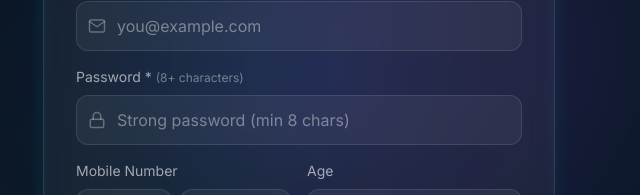
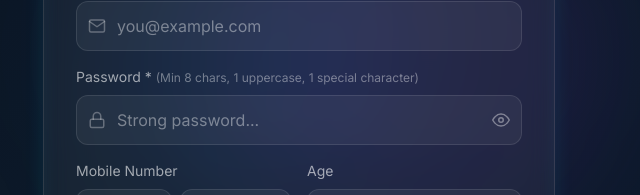
Before and after one commit to Sameerahamad41/AI_Medical_Assistant, a React (Vite) app in the folder frontend/: page /register in a window 1280 px wide. Shown: the part 342-537 px from the top of the page, without its empty margins (341-981 px from the left). Built offline with nearby package versions, Linux system fonts and the light colour scheme; no server answers.

Commit message:
Added password visibility toggle and strict regex security rules

```diff
--- a/frontend/src/pages/RegisterPage.jsx
+++ b/frontend/src/pages/RegisterPage.jsx
@@ -3,12 +3,13 @@ import { Link, useNavigate } from 'react-router-dom'
 import { useAuth } from '../context/AuthContext'
 import { authService } from '../services/services'
 import toast from 'react-hot-toast'
-import { FiUser, FiMail, FiLock, FiPhone } from 'react-icons/fi'
+import { FiUser, FiMail, FiLock, FiPhone, FiEye, FiEyeOff } from 'react-icons/fi'
 
 export default function RegisterPage() {
   const [form, setForm] = useState({
     name: '', email: '', password: '', phone: '', countryCode: '+91', age: '', bloodGroup: ''
   })
+  const [showPassword, setShowPassword] = useState(false)
   const [loading, setLoading] = useState(false)
   const { login } = useAuth()
   const navigate = useNavigate()
@@ -70,11 +71,27 @@ export default function RegisterPage() {
               </div>
 
               <div className="col-span-2">
-                <label className="block text-white/60 text-sm mb-2">Password * <span className="text-xs text-white/40">(8+ characters)</span></label>
+                <label className="block text-white/60 text-sm mb-2">Password * <span className="text-xs text-white/40">(Min 8 chars, 1 uppercase, 1 special character)</span></label>
                 <div className="relative">
                   <FiLock className="absolute left-3 top-1/2 -translate-y-1/2 text-white/30" size={18} />
-                  <input type="password" placeholder="Strong password (min 8 chars)" className="input-field pl-10"
-                    value={form.password} onChange={(e) => setForm({ ...form, password: e.target.value })} required minLength="8" />
+                  <input
+                    type={showPassword ? 'text' : 'password'}
+                    placeholder="Strong password..."
+                    className="input-field pl-10 pr-10"
+                    value={form.password}
+                    onChange={(e) => setForm({ ...form, password: e.target.value })}
+                    required
+                    minLength="8"
+                    pattern="(?=.*[A-Z])(?=.*[!@#$&*]).{8,}"
+                    title="Must contain at least 8 characters, one uppercase letter, and one special character (!@#$&*)"
+                  />
+                  <button
+                    type="button"
+                    onClick={() => setShowPassword(!showPassword)}
+                    className="absolute right-3 top-1/2 -translate-y-1/2 text-white/40 hover:text-white transition-colors"
+                  >
+                    {showPassword ? <FiEyeOff size={18} /> : <FiEye size={18} />}
+                  </button>
                 </div>
               </div>
 
```
